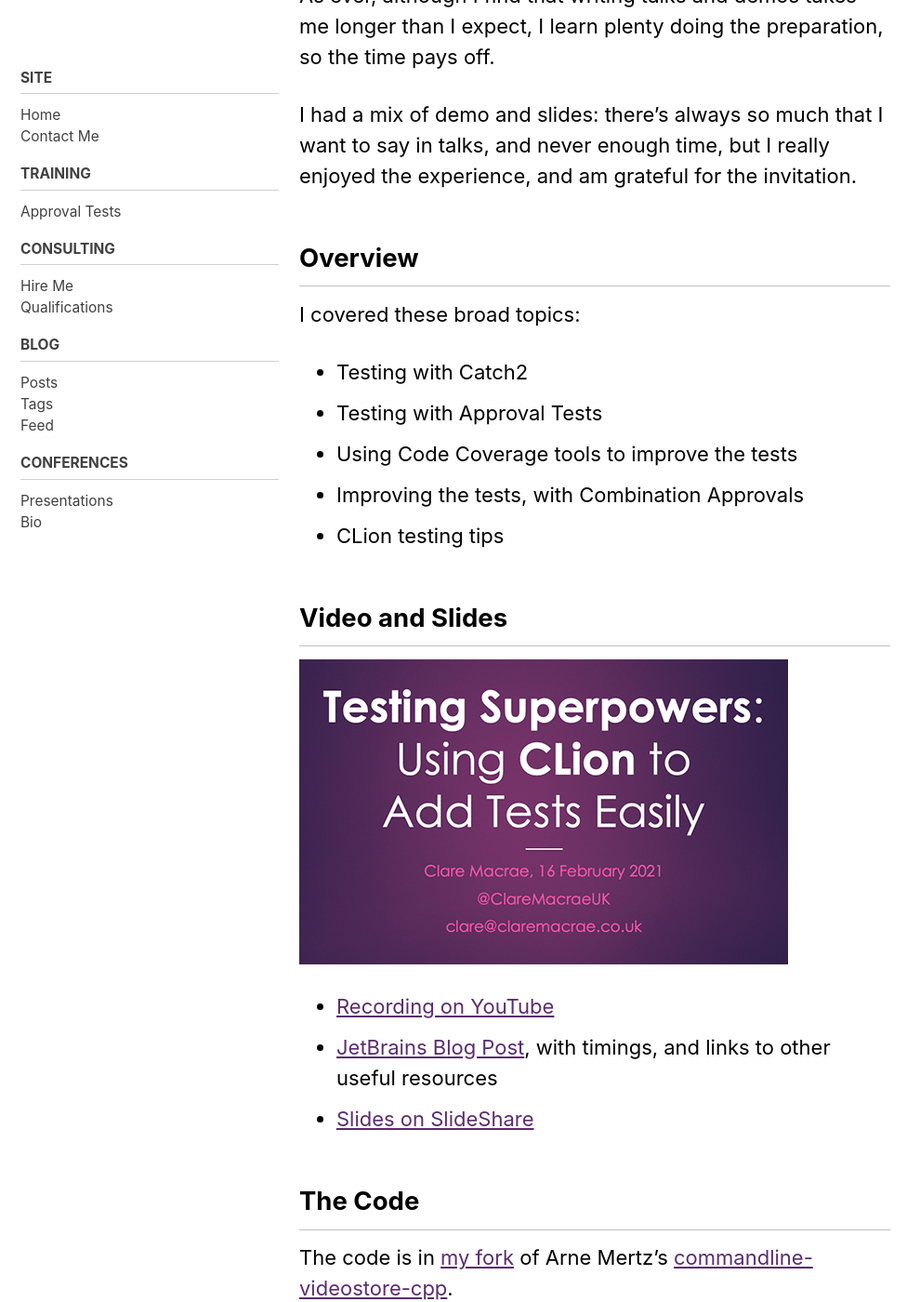
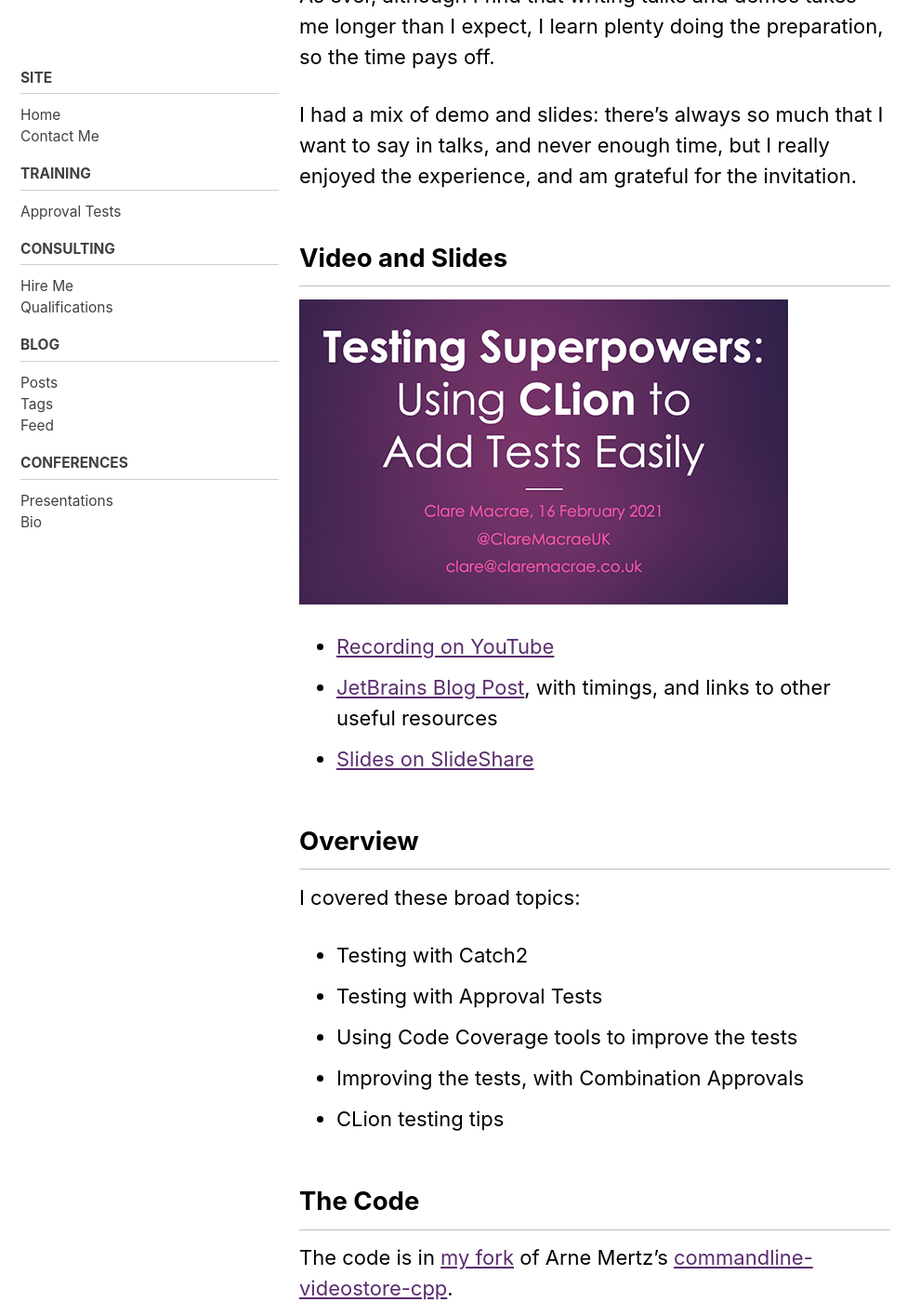
Before and after one commit to claremacrae/claremacrae.github.io, a Jekyll site: the page built from _posts/2021-02-16-clion-webinar-code-and-slides.md, in a window 1280 px wide and 1400 px high, scrolled down 467 px. Shown: the whole window at 93% size, without its empty margins (0-990 px from the left). Built offline with Jekyll 4.4.1, drawn with Linux system fonts in a browser that asks for light colours; cached includes are drawn as plain includes; nearby versions of some CDN libraries; some of the changed lines change nothing that is shown; some of the changed text lies outside the part shown.

Commit message:
Move the recording and slides section up

```diff
--- a/_posts/2021-02-16-clion-webinar-code-and-slides.md
+++ b/_posts/2021-02-16-clion-webinar-code-and-slides.md
@@ -21,6 +21,14 @@
 
 I had a mix of demo and slides: there's always so much that I want to say in talks, and never enough time, but I really enjoyed the experience, and am grateful for the invitation.
 
+## Video and Slides
+
+![Image of first slide](/images/JetBrainsCLionWebinarSlides.png)
+
+* [Recording on YouTube](https://www.youtube.com/watch?v=w2CzYK5ZJys)
+* [JetBrains Blog Post](https://blog.jetbrains.com/clion/2021/02/testing-superpowers-webinar-recording/), with timings, and links to other useful resources
+* [Slides on SlideShare](https://www.slideshare.net/ClareMacrae/testing-superpowers-using-clion-to-add-tests-easily)
+
 ## Overview
 
 I covered these broad topics:
@@ -30,14 +38,6 @@
 * Using Code Coverage tools to improve the tests
 * Improving the tests, with Combination Approvals
 * CLion testing tips
-
-## Video and Slides
-
-![Image of first slide](/images/JetBrainsCLionWebinarSlides.png)
-
-* [Recording on YouTube](https://www.youtube.com/watch?v=w2CzYK5ZJys)
-* [JetBrains Blog Post](https://blog.jetbrains.com/clion/2021/02/testing-superpowers-webinar-recording/), with timings, and links to other useful resources
-* [Slides on SlideShare](https://www.slideshare.net/ClareMacrae/testing-superpowers-using-clion-to-add-tests-easily)
 
 ## The Code
 
```
